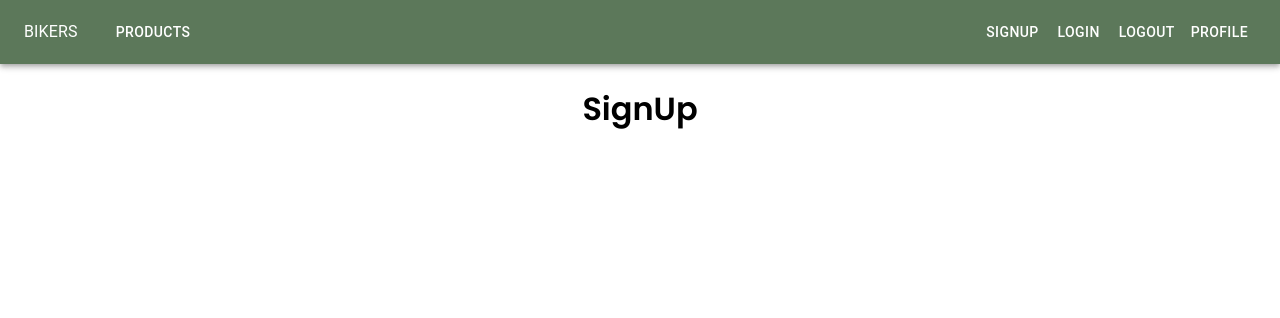
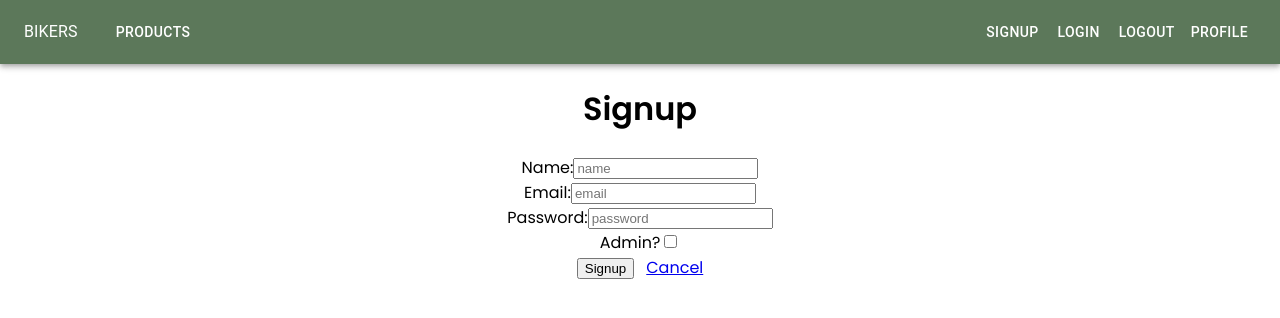
Before and after one commit to RensvGemert/S3-IP-Frontend_Bikers, a React (Create React App) app: page /signup in a window 1280 px wide. Shown: the top 318 px of the page. Built offline with nearby package versions, Linux system fonts and the light colour scheme.

Commit message:
Signup added

```diff
--- a/src/components/Signup.js
+++ b/src/components/Signup.js
@@ -1,9 +1,88 @@
-import React from 'react'
+import React, { useState } from 'react';
+import { Form, Button } from 'react-bootstrap';
+import axios from 'axios';
+import { Link } from 'react-router-dom';
 
-const Signup = () => {
-  return (
-    <h1>SignUp</h1>
-  )
+const SignUp = () => {
+    const [name, setName] = useState('');
+    const [email, setEmail] = useState('');
+    const [password, setPassword] = useState('');
+    const [is_admin, setAdmin] = useState('');
+
+    const createUser = () => {
+        axios.post(`http://localhost:8080/api/users/signup`, {
+            name,
+            email,
+            password,
+            is_admin
+        })
+    }
+
+
+    return (
+        <div className='ProductCreate'>
+            <Form className='rounded p-5 p-5'>
+                <h1>Signup</h1>
+                <Form.Group className="mb-3" controlId="formBasicTitle">
+                <Form.Label>Name:</Form.Label>
+                <Form.Control
+                    type="text"
+                    placeholder="name"
+                    autoComplete='off'
+                    required
+                    onChange={(event) => {
+                        setName(event.target.value);
+                    }}
+                />
+                </Form.Group>
+
+                <Form.Group className="mb-3" controlId="formBasicDescription">
+                <Form.Label>Email:</Form.Label>
+                <Form.Control
+                    type="text"
+                    placeholder="email"
+                    autoComplete='off'
+                    required
+                    onChange={(event) => {
+                        setEmail(event.target.value);
+                    }}
+                />
+                </Form.Group>
+
+                <Form.Group className="mb-3" controlId="formBasicPrice">
+                <Form.Label>Password:</Form.Label>
+                <Form.Control
+                    type='password'
+                    placeholder='password'
+                    autoComplete='off'
+                    required
+                    onChange={(event) => {
+                        setPassword(event.target.value);
+                    }}
+                />
+                </Form.Group>
+
+                <Form.Group className="mb-3" controlId="formBasicImageUrl">
+                <Form.Label>Admin?</Form.Label>
+                <Form.Control
+                    type="checkbox"
+                    autoComplete='off'
+                    onChange={(event) => {
+                        setAdmin(1);
+                    }}
+                />
+                </Form.Group>
+
+                <Button
+                    variant='success'
+                    onClick={createUser}
+                    type="submit">Signup
+                </Button>
+
+                <Link to="/products" style={{marginLeft: 12}}className="btn btn-danger">Cancel</Link>
+            </Form>
+        </div>
+    )
 }
 
-export default Signup
+export default SignUp;
```
